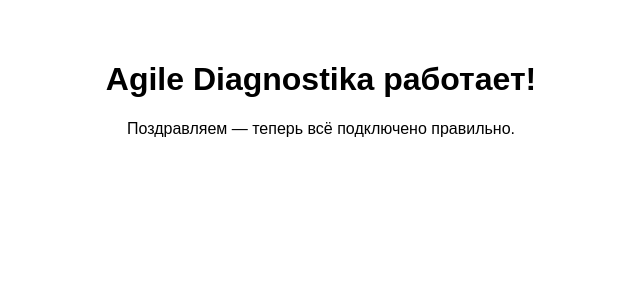
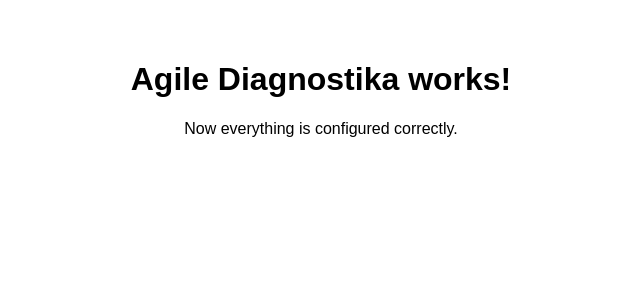
Before and after one commit to azamatziyatdinov/saytAgileClean, a React (Vite) app: page / in a window 1280 px wide. Shown: the top 300 px of the page, without its empty margins (319-959 px from the left). Built offline with nearby package versions, Linux system fonts and the light colour scheme.

Commit message:
Update App.js

```diff
--- a/App.js
+++ b/App.js
@@ -3,8 +3,8 @@ import React from "react";
 export default function App() {
   return (
     <div style={{ fontFamily: "sans-serif", textAlign: "center", padding: "2rem" }}>
-      <h1> Agile Diagnostika работает!</h1>
-      <p>Поздравляем — теперь всё подключено правильно.</p>
+      <h1>Agile Diagnostika works!</h1>
+      <p>Now everything is configured correctly.</p>
     </div>
   );
 }
```
